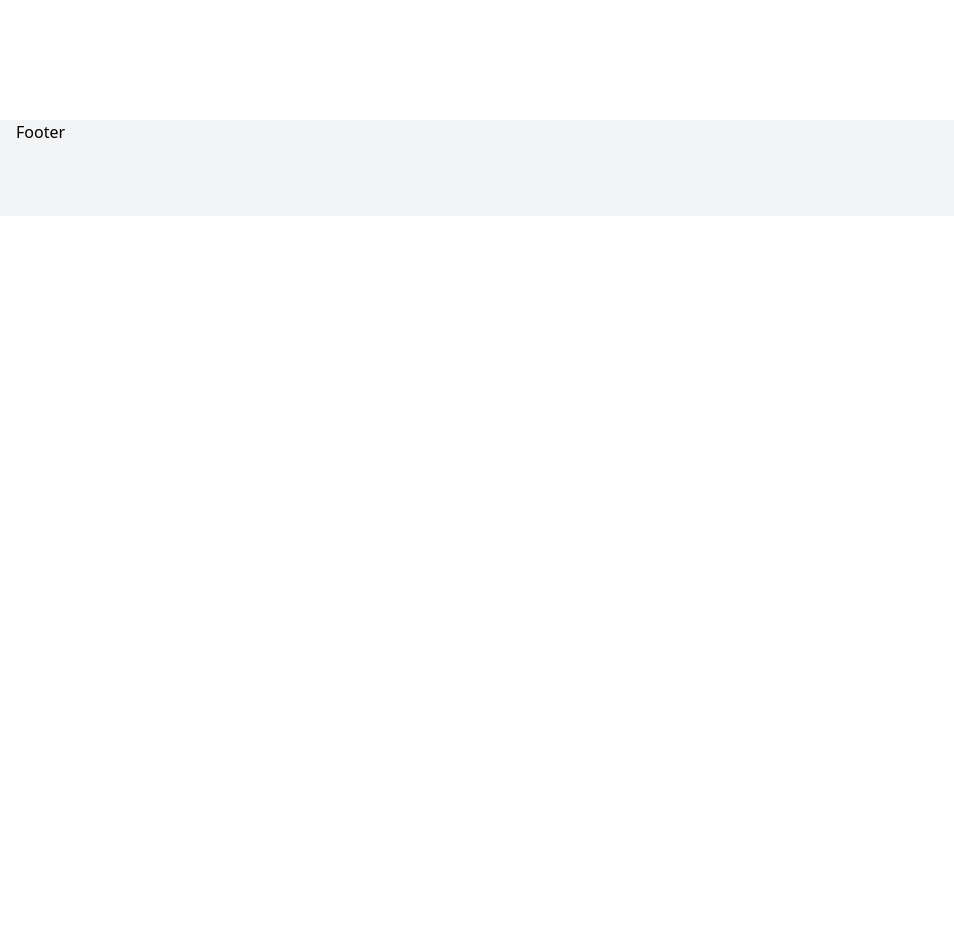
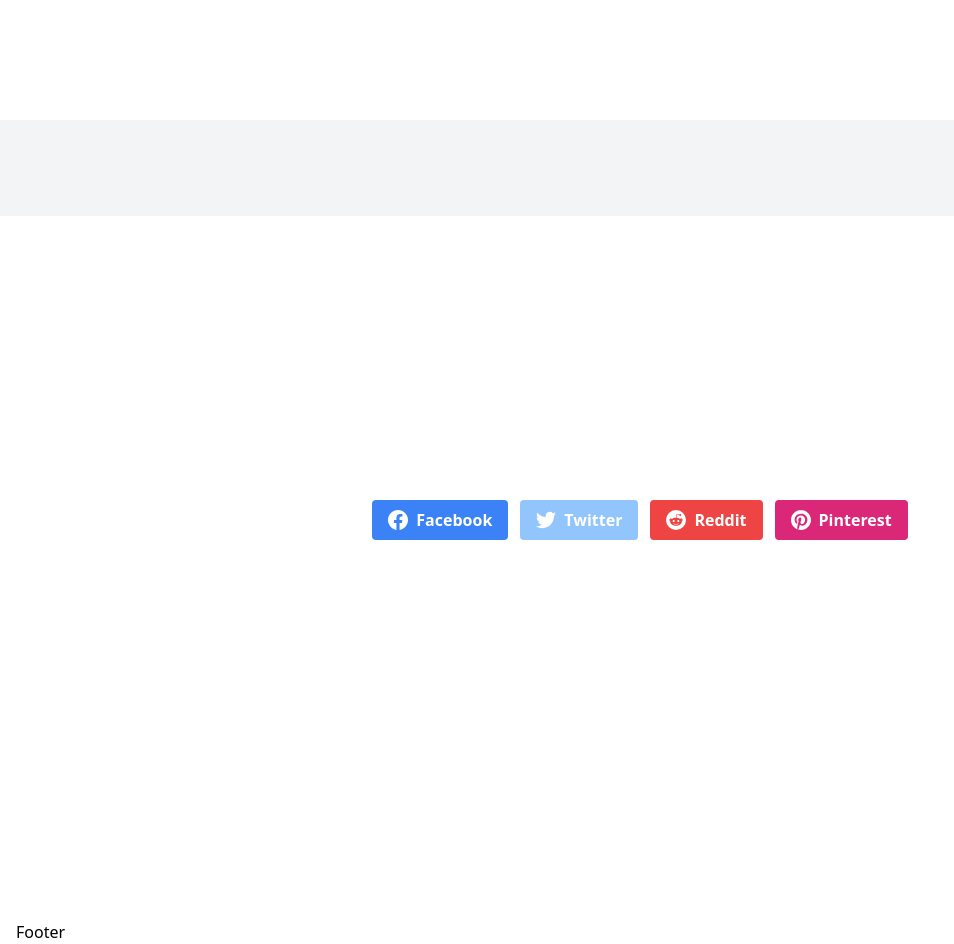
Before and after one commit to reginaldogomes/senna-auto-wholesale, a Next.js app: page / in a window 1280 px wide. Shown: the part 800-1744 px from the top of the page, without its empty margins (0-954 px from the left). Before the commit the page ends 1016 px from the top, so only its background shows below. Built offline with nearby package versions, Linux system fonts and the light colour scheme.

Commit message:
footer layout update

```diff
--- a/src/components/Layout/Footer.tsx
+++ b/src/components/Layout/Footer.tsx
@@ -2,6 +2,58 @@ export const Footer = () => {
     return (
         <footer className="bg-gray-100 h-24 min-h-full">
             <div className="container mx-auto px-4">
+                <div className="flex flex-col h-screen bg-center bg-cover bg-no-repeat">
+                    <div className="grid place-items-center mx-auto p-20 sm:my-auto bg-white rounded-3xl space-y-10">
+                        <div className="flex items-center justify-center space-x-3">
+                            <button className="bg-blue-500 px-4 py-2 font-semibold text-white inline-flex items-center space-x-2 rounded">
+                                <svg
+                                    className="w-5 h-5 fill-current"
+                                    role="img"
+                                    xmlns="http://www.w3.org/2000/svg"
+                                    viewBox="0 0 24 24"
+                                >
+                                    <path d="M24 12.073c0-6.627-5.373-12-12-12s-12 5.373-12 12c0 5.99 4.388 10.954 10.125 11.854v-8.385H7.078v-3.47h3.047V9.43c0-3.007 1.792-4.669 4.533-4.669 1.312 0 2.686.235 2.686.235v2.953H15.83c-1.491 0-1.956.925-1.956 1.874v2.25h3.328l-.532 3.47h-2.796v8.385C19.612 23.027 24 18.062 24 12.073z" />
+                                </svg>
+                                <span>Facebook</span>
+                            </button>
+                            <button className="bg-blue-300 px-4 py-2 font-semibold text-white inline-flex items-center space-x-2 rounded">
+                                <svg
+                                    className="w-5 h-5 fill-current"
+                                    role="img"
+                                    xmlns="http://www.w3.org/2000/svg"
+                                    viewBox="0 0 24 24"
+                                >
+                                    <path d="M23.953 4.57a10 10 0 01-2.825.775 4.958 4.958 0 002.163-2.723c-.951.555-2.005.959-3.127 1.184a4.92 4.92 0 00-8.384 4.482C7.69 8.095 4.067 6.13 1.64 3.162a4.822 4.822 0 00-.666 2.475c0 1.71.87 3.213 2.188 4.096a4.904 4.904 0 01-2.228-.616v.06a4.923 4.923 0 003.946 4.827 4.996 4.996 0 01-2.212.085 4.936 4.936 0 004.604 3.417 9.867 9.867 0 01-6.102 2.105c-.39 0-.779-.023-1.17-.067a13.995 13.995 0 007.557 2.209c9.053 0 13.998-7.496 13.998-13.985 0-.21 0-.42-.015-.63A9.935 9.935 0 0024 4.59z" />
+                                </svg>
+                                <span>Twitter</span>
+                            </button>
+                            <button className="bg-red-500 px-4 py-2 font-semibold text-white inline-flex items-center space-x-2 rounded">
+                                <svg
+                                    className="w-5 h-5 fill-current"
+                                    role="img"
+                                    viewBox="0 0 24 24"
+                                    xmlns="http://www.w3.org/2000/svg"
+                                >
+                                    <path d="M12 0A12 12 0 0 0 0 12a12 12 0 0 0 12 12 12 12 0 0 0 12-12A12 12 0 0 0 12 0zm5.01 4.744c.688 0 1.25.561 1.25 1.249a1.25 1.25 0 0 1-2.498.056l-2.597-.547-.8 3.747c1.824.07 3.48.632 4.674 1.488.308-.309.73-.491 1.207-.491.968 0 1.754.786 1.754 1.754 0 .716-.435 1.333-1.01 1.614a3.111 3.111 0 0 1 .042.52c0 2.694-3.13 4.87-7.004 4.87-3.874 0-7.004-2.176-7.004-4.87 0-.183.015-.366.043-.534A1.748 1.748 0 0 1 4.028 12c0-.968.786-1.754 1.754-1.754.463 0 .898.196 1.207.49 1.207-.883 2.878-1.43 4.744-1.487l.885-4.182a.342.342 0 0 1 .14-.197.35.35 0 0 1 .238-.042l2.906.617a1.214 1.214 0 0 1 1.108-.701zM9.25 12C8.561 12 8 12.562 8 13.25c0 .687.561 1.248 1.25 1.248.687 0 1.248-.561 1.248-1.249 0-.688-.561-1.249-1.249-1.249zm5.5 0c-.687 0-1.248.561-1.248 1.25 0 .687.561 1.248 1.249 1.248.688 0 1.249-.561 1.249-1.249 0-.687-.562-1.249-1.25-1.249zm-5.466 3.99a.327.327 0 0 0-.231.094.33.33 0 0 0 0 .463c.842.842 2.484.913 2.961.913.477 0 2.105-.056 2.961-.913a.361.361 0 0 0 .029-.463.33.33 0 0 0-.464 0c-.547.533-1.684.73-2.512.73-.828 0-1.979-.196-2.512-.73a.326.326 0 0 0-.232-.095z" />
+                                </svg>
+                                <span>Reddit</span>
+                            </button>
+                            <button className="bg-pink-600 px-4 py-2 font-semibold text-white inline-flex items-center space-x-2 rounded">
+                                <svg
+                                    className="w-5 h-5 fill-current"
+                                    role="img"
+                                    viewBox="0 0 24 24"
+                                    xmlns="http://www.w3.org/2000/svg"
+                                >
+                                    <title>Pinterest icon</title>
+                                    <path d="M12.017 0C5.396 0 .029 5.367.029 11.987c0 5.079 3.158 9.417 7.618 11.162-.105-.949-.199-2.403.041-3.439.219-.937 1.406-5.957 1.406-5.957s-.359-.72-.359-1.781c0-1.663.967-2.911 2.168-2.911 1.024 0 1.518.769 1.518 1.688 0 1.029-.653 2.567-.992 3.992-.285 1.193.6 2.165 1.775 2.165 2.128 0 3.768-2.245 3.768-5.487 0-2.861-2.063-4.869-5.008-4.869-3.41 0-5.409 2.562-5.409 5.199 0 1.033.394 2.143.889 2.741.099.12.112.225.085.345-.09.375-.293 1.199-.334 1.363-.053.225-.172.271-.401.165-1.495-.69-2.433-2.878-2.433-4.646 0-3.776 2.748-7.252 7.92-7.252 4.158 0 7.392 2.967 7.392 6.923 0 4.135-2.607 7.462-6.233 7.462-1.214 0-2.354-.629-2.758-1.379l-.749 2.848c-.269 1.045-1.004 2.352-1.498 3.146 1.123.345 2.306.535 3.55.535 6.607 0 11.985-5.365 11.985-11.987C23.97 5.39 18.592.026 11.985.026L12.017 0z" />
+                                </svg>
+                                <span>Pinterest</span>
+                            </button>
+                        </div>
+                    </div>
+                </div>
+
                 <h2>Footer</h2>
             </div>
         </footer>
```
